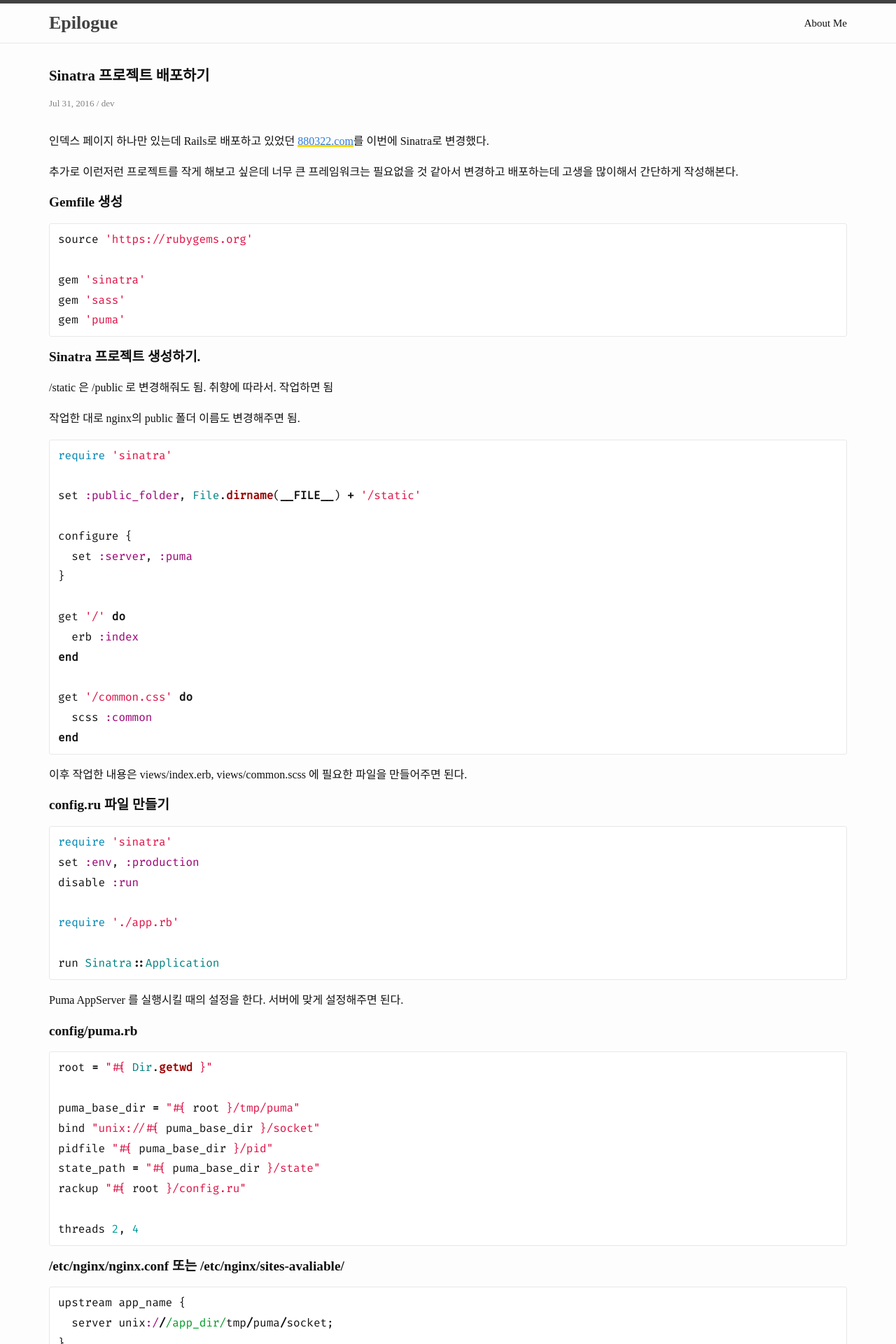
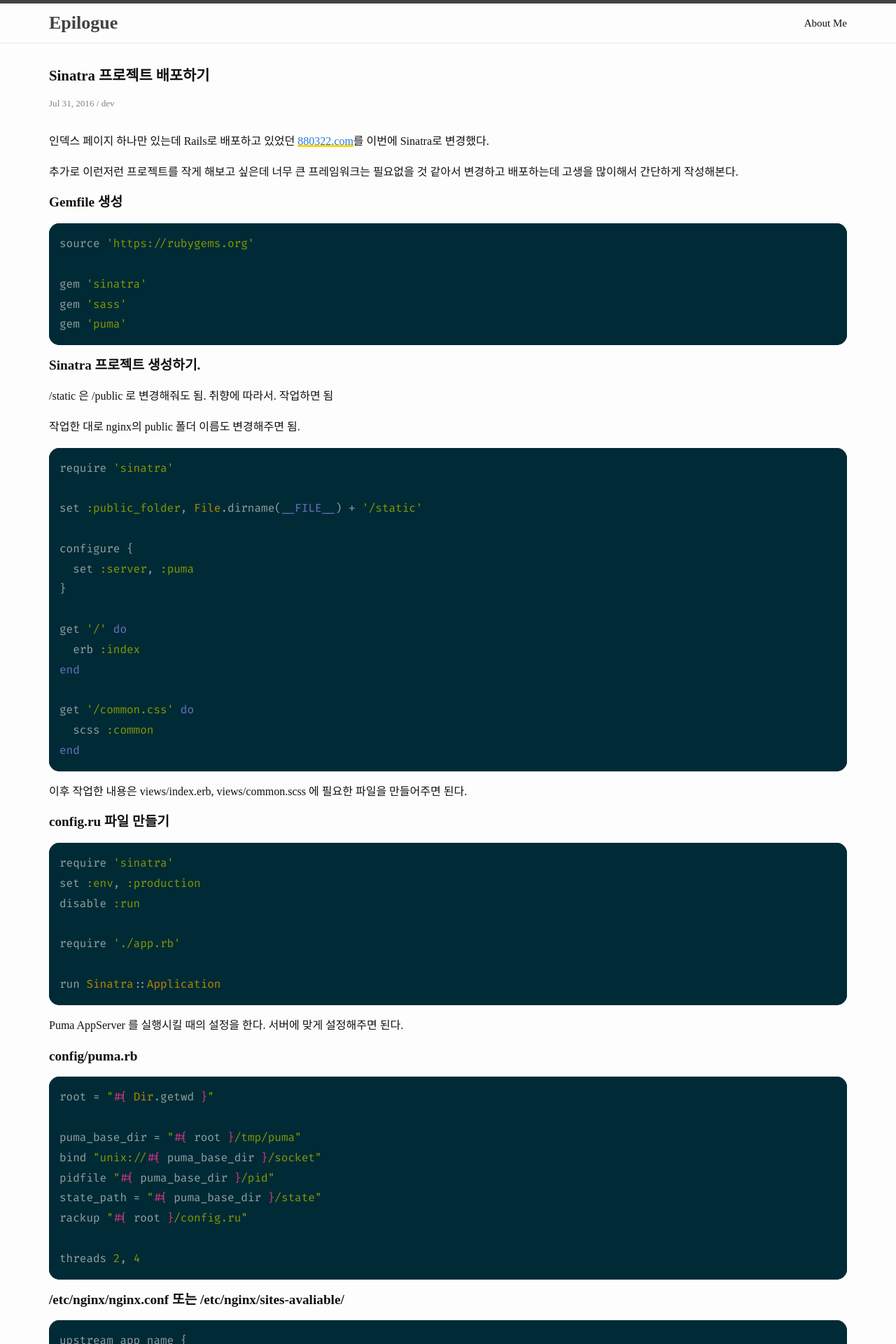
Before and after one commit to dizy64/dizy64.github.io, a Jekyll site: the page built from _posts/2016-07-31-sinatra-with-puma-and-nginx-deploy.md, in a window 1280 px wide. Shown: the top 1920 px of the page at 70% size. Built offline with Jekyll 4.4.1, drawn with Linux system fonts in a browser that asks for light colours; comment, search, counter and statistics services are not loaded.

Commit message:
Solarized Dark 테마로 Code Syntax Highlight 처리 하다
rougify 로 생성한 css를 include 하여 사용
일부 스타일 재조정

```diff
--- a/Gemfile
+++ b/Gemfile
@@ -1,3 +1,4 @@
 source 'https://rubygems.org'
 
 gem 'github-pages'
+gem 'rouge'
--- a/_config.yml
+++ b/_config.yml
@@ -25,5 +25,7 @@ plugins:
   - jekyll-paginate
   - jekyll-coffeescript
 
+highlighter: rouge
+
 bootstrap:
   assets: true
--- a/_includes/head.html
+++ b/_includes/head.html
@@ -7,6 +7,7 @@
   <meta name="description" content="{% if page.excerpt %}{{ page.excerpt | strip_html | strip_newlines | truncate: 160 }}{% else %}{{ site.description }}{% endif %}">
   <link href="https://fonts.googleapis.com/css?family=Fira+Code|Noto+Serif+KR" rel="stylesheet">
   <link rel="stylesheet" href="{{ "/css/main.css" | prepend: site.baseurl }}">
+  <link rel="stylesheet" href="{{ "/css/syntax.css" | prepend: site.baseurl }}">
   <link rel="canonical" href="{{ page.url | replace:'index.html','' | prepend: site.baseurl | prepend: site.url }}">
   <link rel="alternate" type="application/rss+xml" title="{{ site.title }}" href="{{ "/feed.xml" | prepend: site.baseurl | prepend: site.url }}">
 	<script>
--- a/_sass/_base.scss
+++ b/_sass/_base.scss
@@ -128,13 +128,13 @@ blockquote {
 /**
  * Code formatting
  */
+.highlighter-rouge {
+    div.highlight {
+        border-radius: 15px;
         pre,
         code {
             font-family: $base-code-font-family;
             font-size: 1rem;
-    border: 1px solid $grey-color-light;
-    border-radius: 3px;
-    background-color: #fff;
         }
 
         code {
@@ -142,13 +142,16 @@ code {
         }
 
         pre {
-    padding: 8px 12px;
+            padding: 15px;
+            border-radius: inherit;
             overflow-x: auto;
 
             > code {
                 border: 0;
                 padding-right: 0;
                 padding-left: 0;
+            }
+        }
     }
 }
 
--- a/_sass/_layout.scss
+++ b/_sass/_layout.scss
@@ -350,7 +350,3 @@
     }
   }
 }
-
-.highlighter-rouge .highlight {
-    background: #fff;
-}
--- a/_sass/_syntax-highlighting.scss
+++ /dev/null
@@ -1,71 +0,0 @@
-/**
- * Syntax highlighting styles
- */
-.highlight {
-    background: #fff;
-    @extend %vertical-rhythm;
-
-    .highlighter-rouge & {
-      background: #fff;
-    }
-
-    .c     { color: #998; font-style: italic } // Comment
-    .err   { color: #a61717; background-color: #e3d2d2 } // Error
-    .k     { font-weight: bold } // Keyword
-    .o     { font-weight: bold } // Operator
-    .cm    { color: #998; font-style: italic } // Comment.Multiline
-    .cp    { color: #999; font-weight: bold } // Comment.Preproc
-    .c1    { color: #998; font-style: italic } // Comment.Single
-    .cs    { color: #999; font-weight: bold; font-style: italic } // Comment.Special
-    .gd    { color: #000; background-color: #fdd } // Generic.Deleted
-    .gd .x { color: #000; background-color: #faa } // Generic.Deleted.Specific
-    .ge    { font-style: italic } // Generic.Emph
-    .gr    { color: #a00 } // Generic.Error
-    .gh    { color: #999 } // Generic.Heading
-    .gi    { color: #000; background-color: #dfd } // Generic.Inserted
-    .gi .x { color: #000; background-color: #afa } // Generic.Inserted.Specific
-    .go    { color: #888 } // Generic.Output
-    .gp    { color: #555 } // Generic.Prompt
-    .gs    { font-weight: bold } // Generic.Strong
-    .gu    { color: #aaa } // Generic.Subheading
-    .gt    { color: #a00 } // Generic.Traceback
-    .kc    { font-weight: bold } // Keyword.Constant
-    .kd    { font-weight: bold } // Keyword.Declaration
-    .kp    { font-weight: bold } // Keyword.Pseudo
-    .kr    { font-weight: bold } // Keyword.Reserved
-    .kt    { color: #458; font-weight: bold } // Keyword.Type
-    .m     { color: #099 } // Literal.Number
-    .s     { color: #d14 } // Literal.String
-    .na    { color: #008080 } // Name.Attribute
-    .nb    { color: #0086B3 } // Name.Builtin
-    .nc    { color: #458; font-weight: bold } // Name.Class
-    .no    { color: #008080 } // Name.Constant
-    .ni    { color: #800080 } // Name.Entity
-    .ne    { color: #900; font-weight: bold } // Name.Exception
-    .nf    { color: #900; font-weight: bold } // Name.Function
-    .nn    { color: #555 } // Name.Namespace
-    .nt    { color: #000080 } // Name.Tag
-    .nv    { color: #008080 } // Name.Variable
-    .ow    { font-weight: bold } // Operator.Word
-    .w     { color: #bbb } // Text.Whitespace
-    .mf    { color: #099 } // Literal.Number.Float
-    .mh    { color: #099 } // Literal.Number.Hex
-    .mi    { color: #099 } // Literal.Number.Integer
-    .mo    { color: #099 } // Literal.Number.Oct
-    .sb    { color: #d14 } // Literal.String.Backtick
-    .sc    { color: #d14 } // Literal.String.Char
-    .sd    { color: #d14 } // Literal.String.Doc
-    .s2    { color: #d14 } // Literal.String.Double
-    .se    { color: #d14 } // Literal.String.Escape
-    .sh    { color: #d14 } // Literal.String.Heredoc
-    .si    { color: #d14 } // Literal.String.Interpol
-    .sx    { color: #d14 } // Literal.String.Other
-    .sr    { color: #009926 } // Literal.String.Regex
-    .s1    { color: #d14 } // Literal.String.Single
-    .ss    { color: #990073 } // Literal.String.Symbol
-    .bp    { color: #999 } // Name.Builtin.Pseudo
-    .vc    { color: #008080 } // Name.Variable.Class
-    .vg    { color: #008080 } // Name.Variable.Global
-    .vi    { color: #008080 } // Name.Variable.Instance
-    .il    { color: #099 } // Literal.Number.Integer.Long
-}
--- a/css/main.scss
+++ b/css/main.scss
@@ -49,6 +49,5 @@ $on-laptop:        1200px;
 // Import partials from `sass_dir` (defaults to `_sass`)
 @import
         "base",
-        "layout",
-        "syntax-highlighting"//,        "bootstrap"
+        "layout"
 ;
--- /dev/null
+++ b/css/syntax.css
@@ -0,0 +1,78 @@
+.highlight table td { padding: 5px; }
+.highlight table pre { margin: 0; }
+.highlight, .highlight .w {
+  color: #93a1a1;
+  background-color: #002b36;
+}
+.highlight .err {
+  color: #002b36;
+  background-color: #dc322f;
+}
+.highlight .c, .highlight .ch, .highlight .cd, .highlight .cm, .highlight .cpf, .highlight .c1, .highlight .cs {
+  color: #657b83;
+}
+.highlight .cp {
+  color: #b58900;
+}
+.highlight .nt {
+  color: #b58900;
+}
+.highlight .o, .highlight .ow {
+  color: #93a1a1;
+}
+.highlight .p, .highlight .pi {
+  color: #93a1a1;
+}
+.highlight .gi {
+  color: #859900;
+}
+.highlight .gd {
+  color: #dc322f;
+}
+.highlight .gh {
+  color: #268bd2;
+  background-color: #002b36;
+  font-weight: bold;
+}
+.highlight .k, .highlight .kn, .highlight .kp, .highlight .kr, .highlight .kv {
+  color: #6c71c4;
+}
+.highlight .kc {
+  color: #cb4b16;
+}
+.highlight .kt {
+  color: #cb4b16;
+}
+.highlight .kd {
+  color: #cb4b16;
+}
+.highlight .s, .highlight .sa, .highlight .sb, .highlight .sc, .highlight .dl, .highlight .sd, .highlight .s2, .highlight .sh, .highlight .sx, .highlight .s1 {
+  color: #859900;
+}
+.highlight .sr {
+  color: #2aa198;
+}
+.highlight .si {
+  color: #d33682;
+}
+.highlight .se {
+  color: #d33682;
+}
+.highlight .nn {
+  color: #b58900;
+}
+.highlight .nc {
+  color: #b58900;
+}
+.highlight .no {
+  color: #b58900;
+}
+.highlight .na {
+  color: #268bd2;
+}
+.highlight .m, .highlight .mb, .highlight .mf, .highlight .mh, .highlight .mi, .highlight .il, .highlight .mo, .highlight .mx {
+  color: #859900;
+}
+.highlight .ss {
+  color: #859900;
+}
```
Also changed, not shown: Gemfile.lock. Lines whose indentation alone changed are shown as unchanged.
